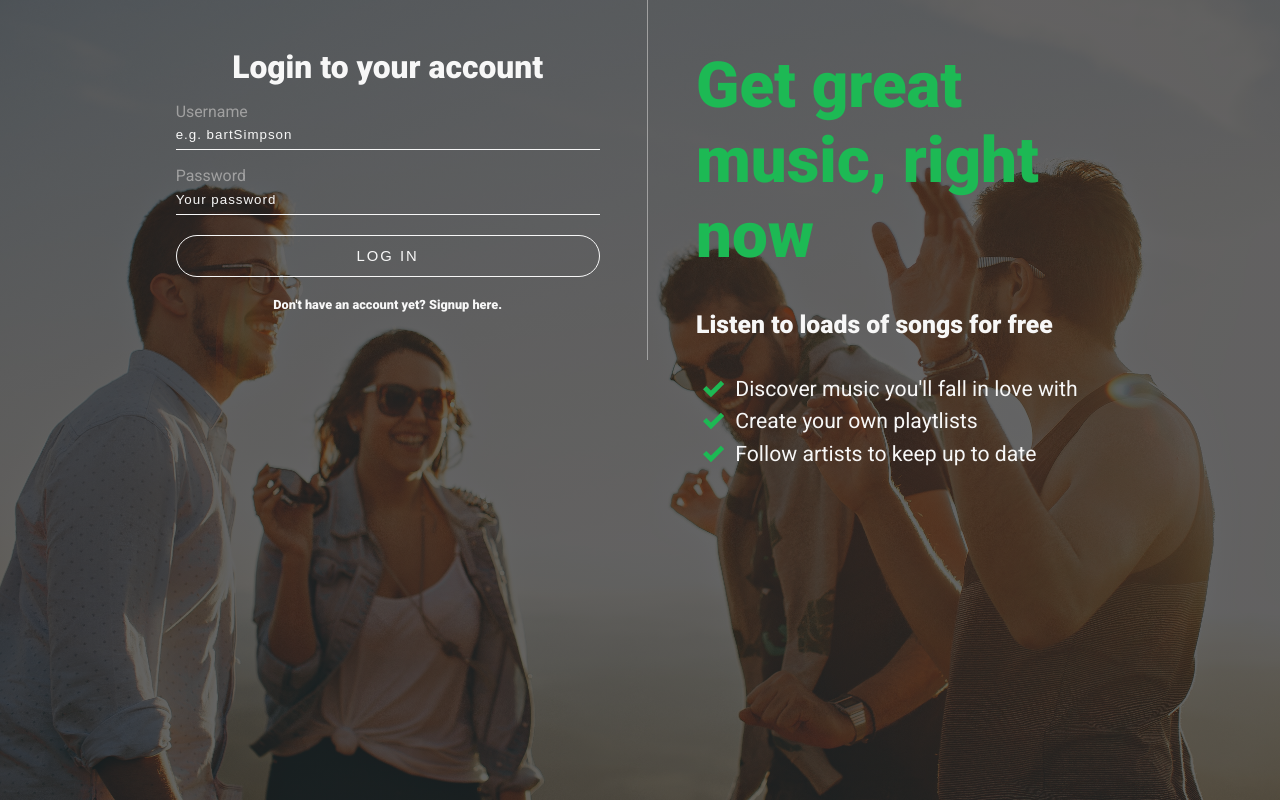
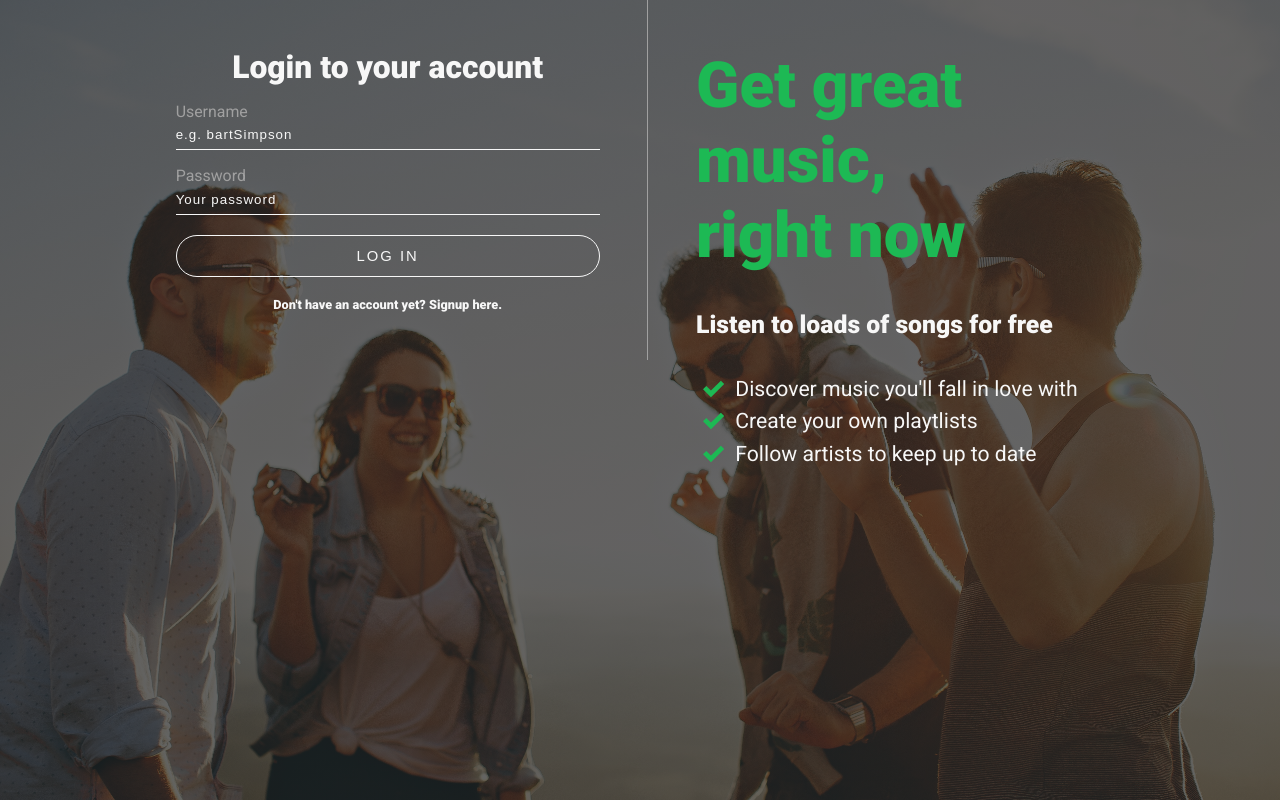
Before and after one commit to prescottbreeden/slotify, a PHP site: page /register.php in a window 1280 px wide. Run offline with PHP 8.4, Linux system fonts and the light colour scheme.

Commit message:
edited spacing on h2 for register page (was bugging me)

```diff
--- a/register.php
+++ b/register.php
@@ -192,7 +192,7 @@ else {
 				</form>
 			</div>
 			<div class="register__promo-text">
-				<h2 class="register__promo-text--heading">Get great music, right now</h2>
+				<h2 class="register__promo-text--heading">Get great music,<br> right now</h2>
 				<h3 class="register__promo-text--sub-heading">Listen to loads of songs for free</h3>
 				<ul class="register__promo-text--list">
 					<li class="register__promo-text--item">
```
